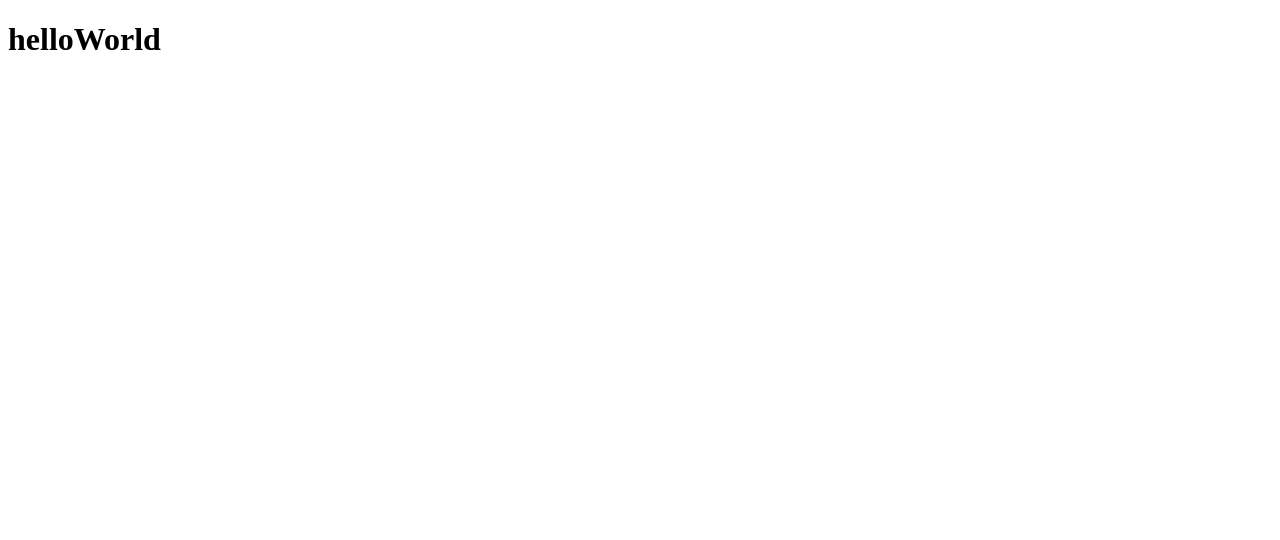
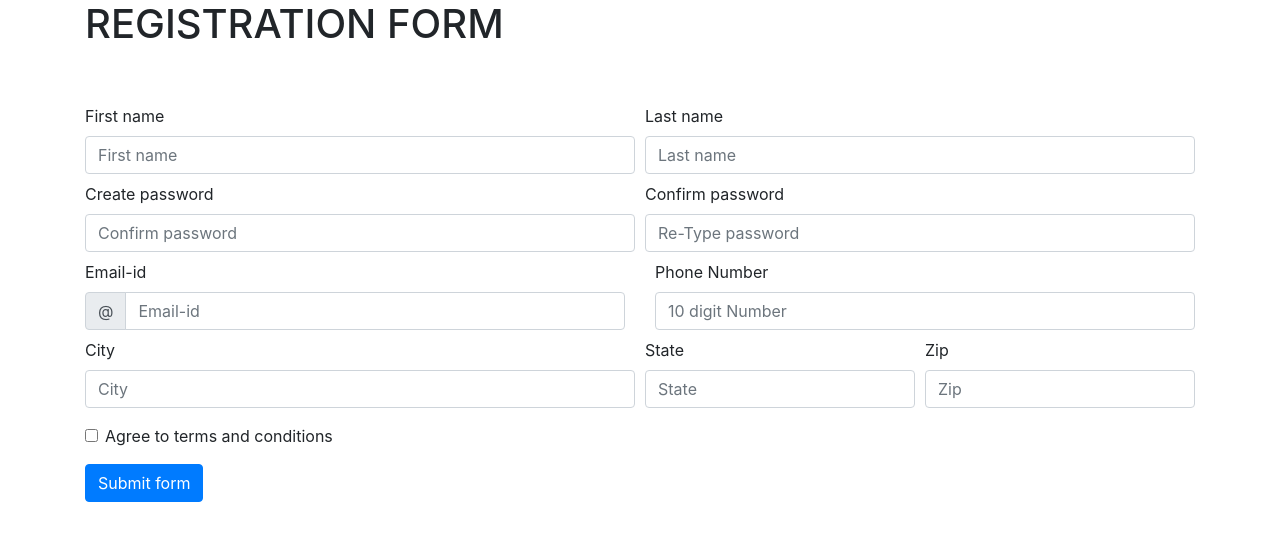
Before and after one commit to sumangoyal1021/Cloud-function, a plain HTML site: page public/index.html in a window 1280 px wide. Drawn offline with nearby package versions, Linux system fonts and the light colour scheme; some packages are replaced by stand-ins of ours.

Commit message:
Registration form

```diff
--- a/public/index.html
+++ b/public/index.html
@@ -4,11 +4,80 @@
 <head>
     <meta charset="utf-8">
     <meta name="viewport" content="width=device-width, initial-scale=1">
-    <title>Firebase</title>
+    <link rel="stylesheet" href="https://maxcdn.bootstrapcdn.com/bootstrap/4.0.0/css/bootstrap.min.css" integrity="sha384-Gn5384xqQ1aoWXA+058RXPxPg6fy4IWvTNh0E263XmFcJlSAwiGgFAW/dAiS6JXm" crossorigin="anonymous">
+    <title>Regestration form</title>
+    <link rel="stylesheet" type="text/css" href="css/regform 2.css">
+
 </head>
 
 <body>
-    <h1>helloWorld</h1>
+    <div class="container">
+        <h1>REGISTRATION FORM</h1><br><br>
+        <form>
+            <div class="form-row">
+                <div class="col-md-6 mb-2">
+                    <label for="validationDefault01">First name</label>
+                    <input type="text" class="form-control" id="validationDefault01" placeholder="First name" aria-describedby="inputGroupPrepend2" required>
+                </div>
+                <div class="col-md-6 mb-2">
+                    <label for="validationDefault02">Last name</label>
+                    <input type="text" class="form-control" id="validationDefault02" placeholder="Last name" aria-describedby="inputGroupPrepend2" required>
+                </div>
+            </div>
+            <div class="form-row">
+                <div class="col-md-6 mb-2">
+                    <label for="validationDefault01">Create password</label>
+                    <input type="text" class="form-control" id="validationDefault01" placeholder="Confirm password" aria-describedby="inputGroupPrepend2" required>
+                </div>
+                <div class="col-md-6 mb-2">
+                    <label for="validationDefault02">Confirm password</label>
+                    <input type="password" class="form-control" id="validationDefault02" placeholder="Re-Type password" aria-describedby="inputGroupPrepend2" required>
+                </div>
+            </div>
+            <div class="row">
+                <div class="col-md-6 mb-2">
+                    <label for="validationDefaultUsername">Email-id</label>
+                    <div class="input-group">
+                        <div class="input-group-prepend">
+                            <span class="input-group-text" id="inputGroupPrepend2">@</span>
+                        </div>
+                        <input type="text" class="form-control" id="validationDefaultUsername" placeholder="Email-id" aria-describedby="inputGroupPrepend2" required>
+                    </div>
+                </div>
+                <div class="col-md-6 mb-2">
+                    <label for="validationDefault03">Phone Number</label>
+                    <input type="text" placeholder="10 digit Number" class="form-control" id="validationDefault03" aria-describedby="inputGroupPrepend2" required>
+                </div>
+            </div>
+            <div class="form-row">
+                <div class="col-md-6 mb-3">
+                    <label for="validationDefault03">City</label>
+                    <input type="text" class="form-control" id="validationDefault03" placeholder="City" required>
+                </div>
+                <div class="col-md-3 mb-3">
+                    <label for="validationDefault04">State</label>
+                    <input type="text" class="form-control" id="validationDefault04" placeholder="State" required>
+                </div>
+                <div class="col-md-3 mb-3">
+                    <label for="validationDefault05">Zip</label>
+                    <input type="text" class="form-control" id="validationDefault05" placeholder="Zip" required>
+                </div>
+            </div>
+            <div class="form-group">
+                <div class="form-check">
+                    <input class="form-check-input" type="checkbox" value="" id="invalidCheck2" required>
+                    <label class="form-check-label" for="invalidCheck2">
+              Agree to terms and conditions
+            </label>
+                </div>
+            </div>
+            <button class="btn btn-primary" onclick="display();" type="submit">Submit form</button>
+        </form>
+    </div>
+    <script src="https://code.jquery.com/jquery-3.2.1.slim.min.js" integrity="sha384-KJ3o2DKtIkvYIK3UENzmM7KCkRr/rE9/Qpg6aAZGJwFDMVNA/GpGFF93hXpG5KkN" crossorigin="anonymous"></script>
+    <script src="https://cdnjs.cloudflare.com/ajax/libs/popper.js/1.12.9/umd/popper.min.js" integrity="sha384-ApNbgh9B+Y1QKtv3Rn7W3mgPxhU9K/ScQsAP7hUibX39j7fakFPskvXusvfa0b4Q" crossorigin="anonymous"></script>
+    <script src="https://maxcdn.bootstrapcdn.com/bootstrap/4.0.0/js/bootstrap.min.js" integrity="sha384-JZR6Spejh4U02d8jOt6vLEHfe/JQGiRRSQQxSfFWpi1MquVdAyjUar5+76PVCmYl" crossorigin="anonymous"></script>
+
     <script src="https://www.gstatic.com/firebasejs/7.18.0/firebase-app.js"></script>
     <script src="https://www.gstatic.com/firebasejs/7.18.0/firebase-firestore.js"></script>
     <script src="https://www.gstatic.com/firebasejs/7.18.0/firebase-auth.js"></script>
```
